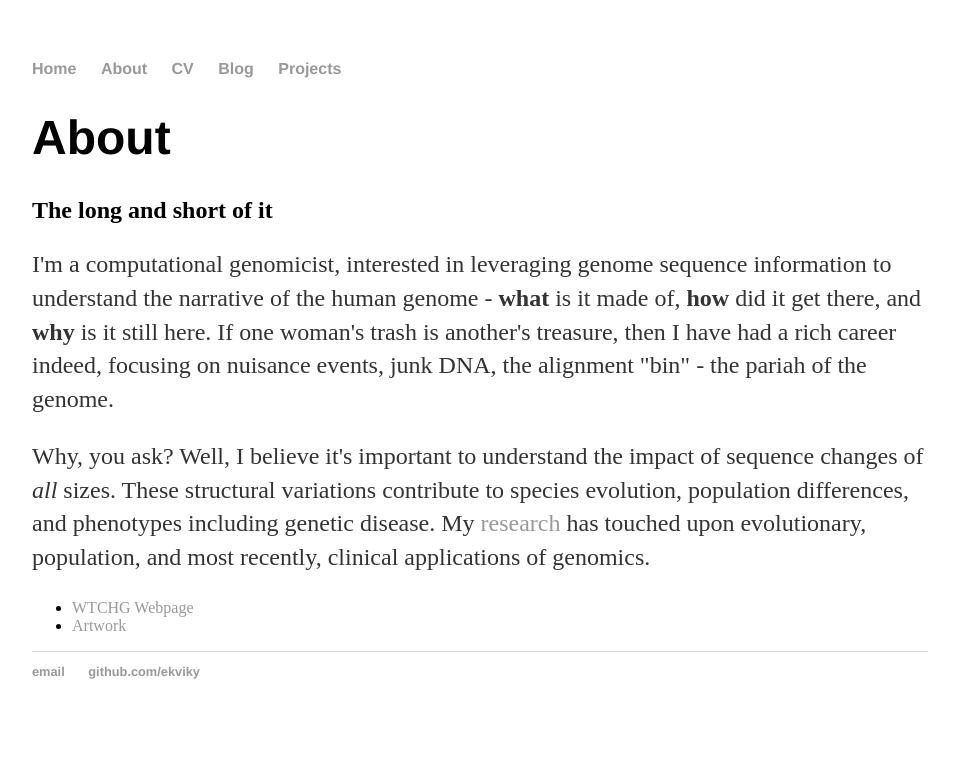
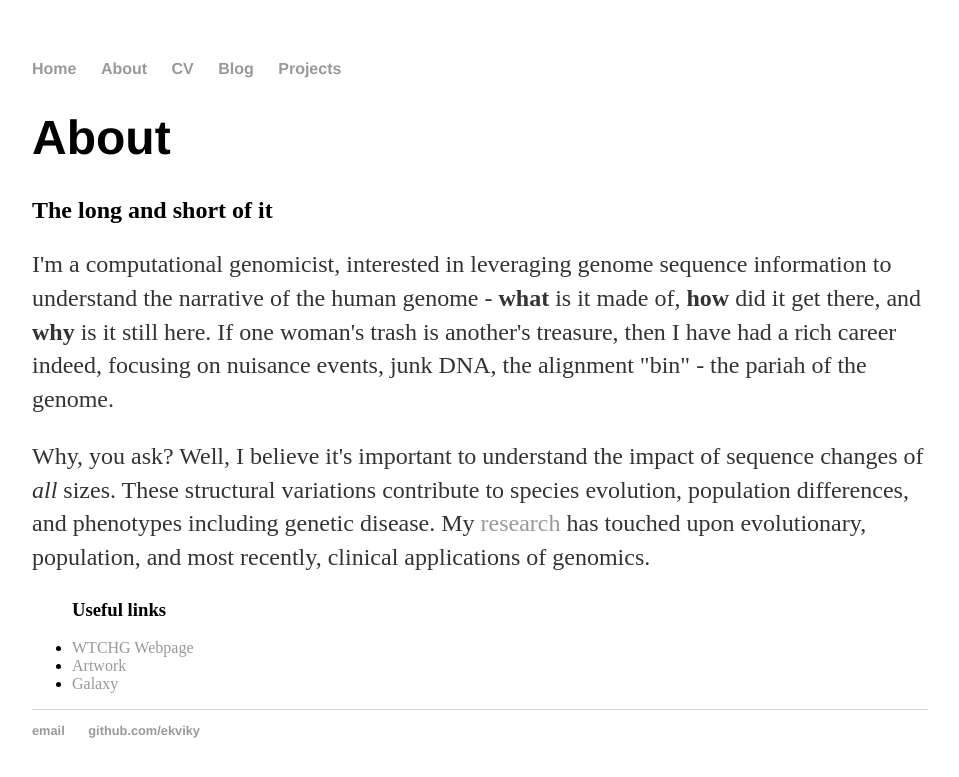
Before and after one commit to ekviky/ekviky.github.io, a Jekyll site: the page built from about/index.html, in a window 1280 px wide. Shown: the top 777 px of the page, without its empty margins (160-1119 px from the left). Built offline with Jekyll 4.4.1, drawn with Linux system fonts in a browser that asks for light colours.

Commit message:
update about hyperlinks

```diff
--- a/about/index.html
+++ b/about/index.html
@@ -9,8 +9,10 @@ title: About ekviky
 		<p>I'm a computational genomicist, interested in leveraging genome sequence information to understand the narrative of the human genome - <strong>what</strong> is it made of, <strong>how</strong> did it get there, and <strong>why</strong> is it still here. If one woman's trash is another's treasure, then I have had a rich career indeed, focusing on nuisance events, junk DNA, the alignment "bin" - the pariah of the genome.<p>
 		<p>Why, you ask? Well, I believe it's important to understand the impact of sequence changes of <i>all</i> sizes. These structural variations contribute to species evolution, population differences, and phenotypes including genetic disease. My <a href="/projects">research</a> has touched upon evolutionary, population, and most recently, clinical applications of genomics.<p>
 
-		<ul class="contacts">
+	<ul class="contacts">
+		<h3>Useful links</h3>
 			<li><a href="http://www.well.ox.ac.uk/dr-erika-kvikstad">WTCHG Webpage</a></li>
-			<li><a href="#">Artwork</a></li>
+			<li><a href="http://www.asplenia-studios.com/">Artwork</a></li>
+			<li><a href="https://usegalaxy.org/">Galaxy</a></li>
 			</ul>
 	</div>
```
Also changed, not shown: 1 other file.
